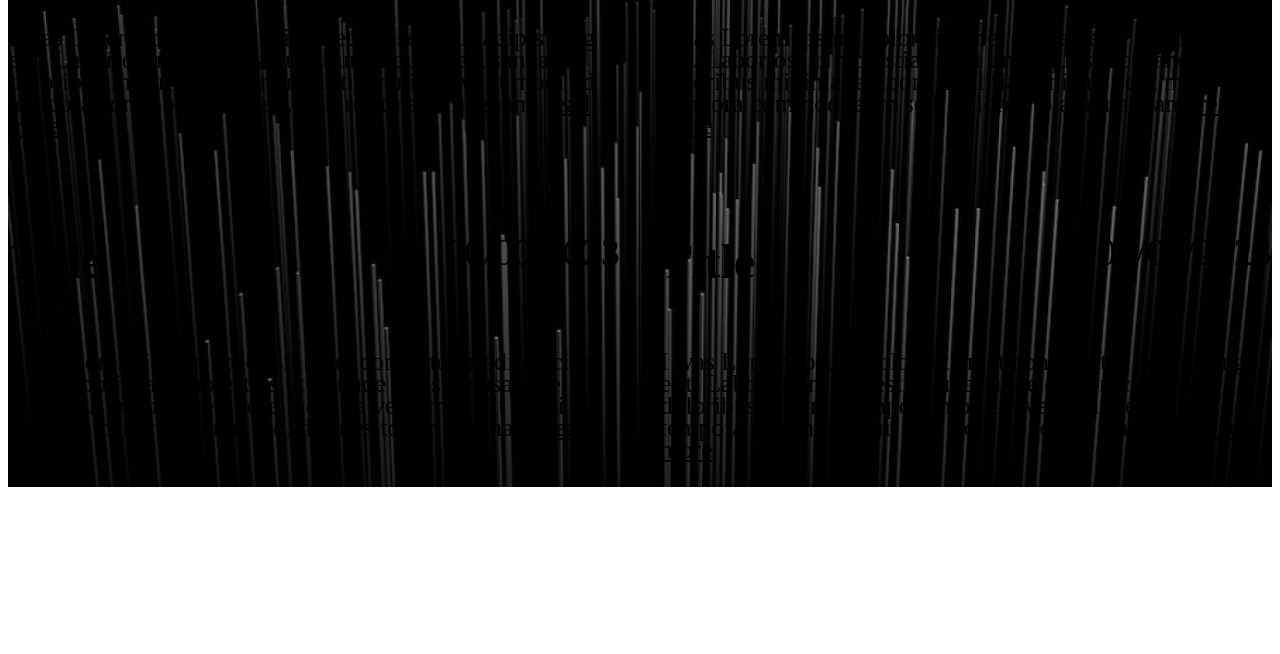
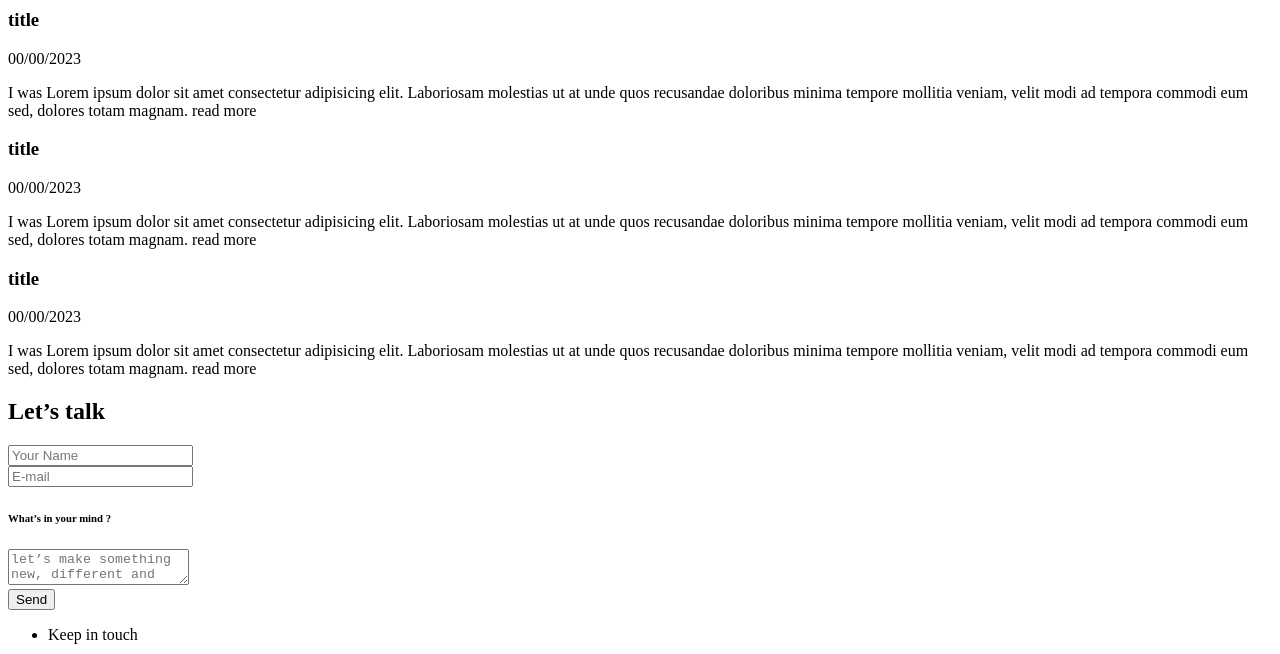
Before and after one commit to mohamad4422/portfolio-focal-x, a website built with Vite: page src/index.html in a window 1280 px wide. Shown: the part 535-1189 px from the top of the page. Before the commit the page ends 1030 px from the top, so only its background shows below. Built offline with nearby package versions, Linux system fonts and the light colour scheme.

Commit message:
exprtience section edits

```diff
--- a/src/css/Experience.css
+++ /dev/null
@@ -1,68 +0,0 @@
-/* Start Experience Section */
-.main-heading::before {
-    content: "+10 Years" !important;
-}
-
-.Experience {
-    background-image: url(./../imgs/background-2.png);
-    background-size: cover;
-    background-repeat: no-repeat;
-}
-
-.Experience .container {
-    display: grid;
-    grid-template-columns: repeat(auto-fill,minmax(400px,1fr));
-    gap: 40px;
-}
-.Experience .card .Exp-title{
-    display: flex;
-    justify-content: space-between;
-    margin-bottom: 30px;
-    font-weight: var(--fw-semibold);
-    line-height: 22px;
-    position: relative;
-}
-.Experience .card .Exp-title::after {
-    content: "";
-    position: absolute;
-    bottom: -6px;
-    width: 100%;
-    height: 2px;
-    background-color: var(--clr-accent);
-}
-.Experience .card .Exp-title h3 {
-    font-size: 3rem;
-    text-transform: capitalize;
-}
-.Experience .card .Exp-title p {
-    font-size: 2.4rem;
-}
-
-.Experience .card .Exp-info p{
-    font-weight: var(--fw-light);
-    font-size: 1.6rem;
-    line-height: 22px;
-}
-.Experience .card .Exp-info span {
-    color: var(--clr-accent);
-    text-decoration: underline;
-    font-weight: var(--fw-base);
-    font-size: 1.6rem;
-    line-height: 19.36px;
-}
-
-
-@media(max-width:768px) {
-    .Experience .card .Exp-title h3 {
-        font-size: 2rem;
-    }
-    .Experience .card .Exp-title p {
-        font-size: 1.6rem;
-    }
-    .Experience .card .Exp-info p {
-        font-size: 1.3rem;
-
-    }
-}
-
-/* End Experience Section */
--- /dev/null
+++ b/src/css/experience-section-style.css
@@ -0,0 +1,90 @@
+.experience-section .main-heading::before {
+    content: "+10 Years";
+}
+
+.experience-section::before {
+    content: "";
+    background-image: url(./../imgs/background-2.png);
+    background-size: cover;
+    position: absolute;
+    opacity: 0.2;
+    z-index: -1;
+    inset: 0;
+}
+
+
+.experience-section {
+    padding: 50px 0;
+    position: relative;
+}
+
+.experience-section .container {
+    display: grid;
+    grid-template-columns: repeat(auto-fill, minmax(400px, 1fr));
+    gap: 40px;
+}
+
+.experience-section .card .exp-title{
+    display: flex;
+    justify-content: space-between;
+    margin-bottom: 30px;
+    font-weight: var(--fw-semibold);
+    line-height: 22px;
+    position: relative;
+}
+
+.experience-section .card .exp-title::after {
+    content: "";
+    position: absolute;
+    bottom: -6px;
+    width: 100%;
+    height: 2px;
+    background-color: var(--clr-accent);
+}
+
+.experience-section .card .exp-title h3 {
+    font-size: 3rem;
+    text-transform: capitalize;
+}
+
+.experience-section .card .exp-title p {
+    font-size: 2.4rem;
+}
+
+.experience-section .card .exp-info p {
+    font-weight: var(--fw-light);
+    font-size: 1.6rem;
+    line-height: 22px;
+}
+
+.experience-section .card .exp-info span {
+    color: var(--clr-accent);
+    text-decoration: underline;
+    font-weight: var(--fw-base);
+    font-size: 1.6rem;
+    line-height: 19.36px;
+    cursor: pointer;
+    white-space: nowrap;
+}
+
+@media(max-width:768px) {
+    .experience-section .main-heading::before {
+        content: "+10";
+    }
+
+    .experience-section .container {
+        grid-template-columns: repeat(auto-fill, minmax(250px, 1fr));
+    }
+
+    .experience-section .card .exp-title h3 {
+        font-size: 2rem;
+    }
+
+    .experience-section .card .exp-title p {
+        font-size: 1.6rem;
+    }
+
+    .experience-section .card .exp-info p {
+        font-size: 1.3rem;
+    }
+}
--- a/src/css/lets-talk-section-style.css
+++ b/src/css/lets-talk-section-style.css
@@ -1,6 +1,5 @@
 .bh-talk-section {
-    padding: 30px 0;
-    min-height: 90vh;
+    padding: 50px 0;
     position: relative;
     background-image: url(../imgs/yellow-logo.png);
     background-position: center;
@@ -12,24 +11,8 @@
     flex-direction: column;
 }
 
-.bh-talk-section .top-section {
-    margin-bottom: 50px;
-}
-
-.bh-talk-section .top-section .subtitle {
-    color: var(--clr-accent);
-    font-weight: var(--fw-light);
-    text-align: center;
-    line-height: 22px;
-    padding-top: 20px;
-}
-
-.bh-talk-section .top-section .title {
-    font-size: 45px;
-    font-weight: var(--fw-bold);
-    text-align: center;
-    text-transform: capitalize;
-    line-height: 54px;
+.bh-talk-section .main-heading::before {
+    content: "+Let's collaborate";
 }
 
 .bh-talk-section .contact-box {
@@ -38,7 +21,6 @@
 }
 
 .bh-talk-section .contact-box form {
-    /* width: 100%; */
     max-width: 900px;
     margin: auto;
 }
@@ -49,21 +31,12 @@
     flex-direction: column;
 }
 
-.bh-talk-section .contact-box .input-box label,
-.bh-talk-section .contact-box .message-box label {
-    color: var(--clr-neutral-100);
-    text-align: center;
-    font-size: 20px;
-    font-weight: var(--fw-semibold);
-    padding-bottom: 10px;
-}
-
 .bh-talk-section .contact-box .input-box input {
     background-color: transparent;
     border: transparent;
     border-bottom: 1px solid var(--clr-accent);
     padding-bottom: 4px;
-    font-size: 20px;
+    font-size: 14px;
     color: var(--clr-primary);
     width: 300px;
     margin: auto;
@@ -71,7 +44,6 @@
 }
 
 .bh-talk-section .contact-box .input-box input::placeholder {
-    font-size: 14px;
     font-weight: var(--fw-semibold);
 }
 
@@ -100,6 +72,7 @@
 .bh-talk-section .contact-box .message-box textarea {
     width: 70%;
     min-width: 500px;
+    font-size: 16px;
     margin: auto;
     resize: none;
     height: 225px;
@@ -170,6 +143,10 @@
     height: 32px;
 }
 
+.bh-talk-section ul.social-list > li:first-child {
+    font-size: 24px;
+}
+
 .bh-talk-section  ul.social-list .list-item-para {
     border-right: 1px solid var(--clr-primary);
     padding: 10px;
@@ -203,6 +180,7 @@
     .bh-talk-section .contact-box .message-box textarea {
         width: 100%;
         min-width: 0;
+        font-size: 14px;
     }
 }
 
--- a/src/css/main.css
+++ b/src/css/main.css
@@ -47,14 +47,12 @@ body {
   min-height: 100vh;
 }
 
-
 .container {
   width: 90%;
   margin: 0 auto;
 }
 
 .main-heading {
-  padding-top: 70px;
   position: relative;
   font-size: 4.5rem;
   font-weight: var(--fw-bold);
@@ -62,28 +60,32 @@ body {
   text-transform: capitalize;
   line-height: 5.4rem;
   width: max-content;
-  margin: 0 auto 11.6rem;
+  margin: auto;
+  margin-bottom: 5rem;
 }
 
 .main-heading::before {
   position: absolute;
-  top: 4rem;
+  white-space: nowrap;
+  bottom: 4.5rem;
   right: 0;
-  content: "hello";
+  content: "";
   color: var(--clr-accent);
   font-size: 16px;
   font-weight: var(--fw-light);
   text-align: center;
   line-height: 2.2rem;
-  padding-top: 2rem;
 }
-@media(max-width:768px) {
+
+@media(max-width: 768px) {
   .main-heading {
     font-size: 2rem;
     line-height: 24.2px;
-    margin-bottom: 5rem;
+    margin-bottom: 2rem;
   }
+
   .main-heading::before {
     font-size: 1.2rem;
+    bottom: 1.8rem;
   }
 }
--- a/src/index.html
+++ b/src/index.html
@@ -7,6 +7,7 @@
 		<!-- start styles -->
 		<link rel="stylesheet" href="/css/main.css" />
 		<link rel="stylesheet" href="/css/home-section-style.css" />
+		<link rel="stylesheet" href="/css/experience-section-style.css" />
 		<link rel="stylesheet" href="/css/lets-talk-section-style.css" />
 		<!-- end styles -->
 
@@ -57,71 +58,79 @@
 				</a>
 			</div>
 			<p class="home-p">Scroll To Discover</p>
-			<img src="./imgs/scroll.png" class="home-scroll-img" alt="scroll img" />
+			<a href="#experience-section">
+				<img src="./imgs/scroll.png" class="home-scroll-img" alt="scroll img" />
+			</a>
 		</section>
 		<!-- end home section -->
 
-
-
 		<!-- Start Experience Section -->
-
-		<section class="Experience" id="Experience">
-			<h1 class="main-heading">Experience</h1>
+		<section id="experience-section" class="experience-section">
+			<h2 class="main-heading">Experience</h2>
 			<div class="container">
 				<div class="card">
-					<div class="Exp-title">
+					<div class="exp-title">
 						<h3>title</h3>
 						<p>00/00/2023</p>
 					</div>
-					<div class="Exp-info">
-						 <p>I was Lorem ipsum dolor sit amet consectetur adipisicing elit. Laboriosam molestias ut at unde quos recusandae doloribus minima tempore mollitia veniam, velit modi ad tempora commodi eum sed, dolores totam magnam. <span>read more</span></p>
+					<div class="exp-info">
+						<p>
+							I was Lorem ipsum dolor sit amet consectetur adipisicing elit.
+							Laboriosam molestias ut at unde quos recusandae doloribus minima
+							tempore mollitia veniam, velit modi ad tempora commodi eum sed,
+							dolores totam magnam. <span>read more</span>
+						</p>
 					</div>
 				</div>
-
-
 				<div class="card">
-					<div class="Exp-title">
+					<div class="exp-title">
 						<h3>title</h3>
 						<p>00/00/2023</p>
 					</div>
-					<div class="Exp-info">
-						 <p>I was Lorem ipsum dolor sit amet consectetur adipisicing elit. Laboriosam molestias ut at unde quos recusandae doloribus minima tempore mollitia veniam, velit modi ad tempora commodi eum sed, dolores totam magnam. <span>read more</span></p>
+					<div class="exp-info">
+						<p>
+							I was Lorem ipsum dolor sit amet consectetur adipisicing elit.
+							Laboriosam molestias ut at unde quos recusandae doloribus minima
+							tempore mollitia veniam, velit modi ad tempora commodi eum sed,
+							dolores totam magnam. <span>read more</span>
+						</p>
 					</div>
 				</div>
-
 				<div class="card">
-					<div class="Exp-title">
+					<div class="exp-title">
 						<h3>title</h3>
 						<p>00/00/2023</p>
 					</div>
-					<div class="Exp-info">
-						 <p>I was Lorem ipsum dolor sit amet consectetur adipisicing elit. Laboriosam molestias ut at unde quos recusandae doloribus minima tempore mollitia veniam, velit modi ad tempora commodi eum sed, dolores totam magnam. <span>read more</span></p>
+					<div class="exp-info">
+						<p>
+							I was Lorem ipsum dolor sit amet consectetur adipisicing elit.
+							Laboriosam molestias ut at unde quos recusandae doloribus minima
+							tempore mollitia veniam, velit modi ad tempora commodi eum sed,
+							dolores totam magnam. <span>read more</span>
+						</p>
 					</div>
 				</div>
-
 				<div class="card">
-					<div class="Exp-title">
+					<div class="exp-title">
 						<h3>title</h3>
 						<p>00/00/2023</p>
 					</div>
-					<div class="Exp-info">
-						 <p>I was Lorem ipsum dolor sit amet consectetur adipisicing elit. Laboriosam molestias ut at unde quos recusandae doloribus minima tempore mollitia veniam, velit modi ad tempora commodi eum sed, dolores totam magnam. <span>read more</span></p>
+					<div class="exp-info">
+						<p>
+							I was Lorem ipsum dolor sit amet consectetur adipisicing elit.
+							Laboriosam molestias ut at unde quos recusandae doloribus minima
+							tempore mollitia veniam, velit modi ad tempora commodi eum sed,
+							dolores totam magnam. <span>read more</span>
+						</p>
 					</div>
 				</div>
 			</div>
 		</section>
 		<!-- end Experience Section -->
 
-
-
-
-
 		<!-- start let's talk section -->
-		<!-- <section id="lets-talk-section" class="bh-talk-section">
-			<div class="top-section">
-				<h3 class="subtitle">+Let's collaborate</h3>
-				<h2 class="title">Let&CloseCurlyQuote;s talk</h2>
-			</div>
+		<section id="lets-talk-section" class="bh-talk-section">
+			<h2 class="main-heading">Let&CloseCurlyQuote;s talk</h2>
 			<div class="contact-box">
 				<form>
 					<div class="your-info">
@@ -143,11 +152,9 @@
 						</div>
 					</div>
 					<div class="message-box">
-            <h6>
-              What&CloseCurlyQuote;s in your mind ?
-            </h6>
+						<h6>What&CloseCurlyQuote;s in your mind ?</h6>
 						<textarea
-              placeholder="let&CloseCurlyQuote;s make something new, different and more meaningful or make thing more visual or conceptual !"
+							placeholder="let&CloseCurlyQuote;s make something new, different and more meaningful or make thing more visual or conceptual !"
 							name="message"
 							id="message"
 						></textarea>
@@ -187,11 +194,10 @@
 					</div>
 				</form>
 			</div>
-		</section> -->
+		</section>
 		<!-- end let's talk section -->
 
 		<script type="module" src="/js/main.js"></script>
-		<script type="module" src="/js/Experience.js"></script>
 		<script type="module" src="/js/lets-talk-section-script.js"></script>
 	</body>
 </html>
--- a/src/js/Experience.js
+++ /dev/null
@@ -1 +0,0 @@
-import "./../css/Experience.css";
```
